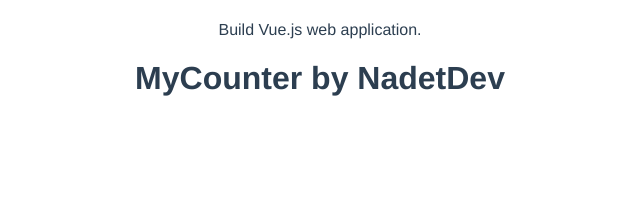
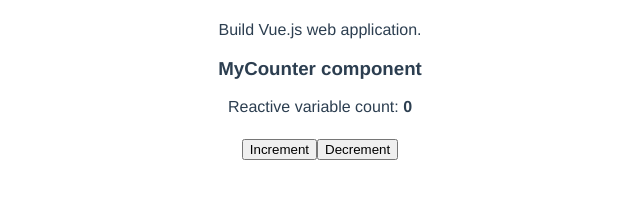
Before and after one commit to PdskDev/VueJS_tutos, a Vue app: page / in a window 1280 px wide. Shown: the part 323-522 px from the top of the page, without its empty margins (320-960 px from the left). Built offline with nearby package versions, Linux system fonts and the light colour scheme.

Commit message:
setup + ref usage

```diff
--- a/src/App.vue
+++ b/src/App.vue
@@ -1,8 +1,7 @@
 <template>
   <img alt="Vue logo" src="./assets/logo.png" />
-  <HelloWorld msg="NadetDev Vue.js App" />
   <HomeComponent msg="NadetDev Vue.js Primer App" />
-  <HomeCounter message="by NadetDev" />
+  <HomeCounter />
 </template>
 
 <script setup>
--- a/src/components/MyCounter.vue
+++ b/src/components/MyCounter.vue
@@ -1,12 +1,25 @@
 <template>
-  <h1>MyCounter {{ message }}</h1>
+  <div>
+    <h3>MyCounter component</h3>
+    Reactive variable count: <b>{{ count }}</b>
+    <p>
+      <button @click="count++">Increment</button>
+      <button @click="count--">Decrement</button>
+    </p>
+  </div>
 </template>
-<script>
-export default {
-  name: 'MyCounter',
-  props: {
-    message: String,
-  },
-};
+<script setup>
+import { ref } from 'vue';
+
+const count = ref(0);
 </script>
-<style scoped></style>
+<style scoped>
+p {
+  font-family: papyrus;
+  font-size: 20px;
+}
+
+.red-text {
+  color: red;
+}
+</style>
```
